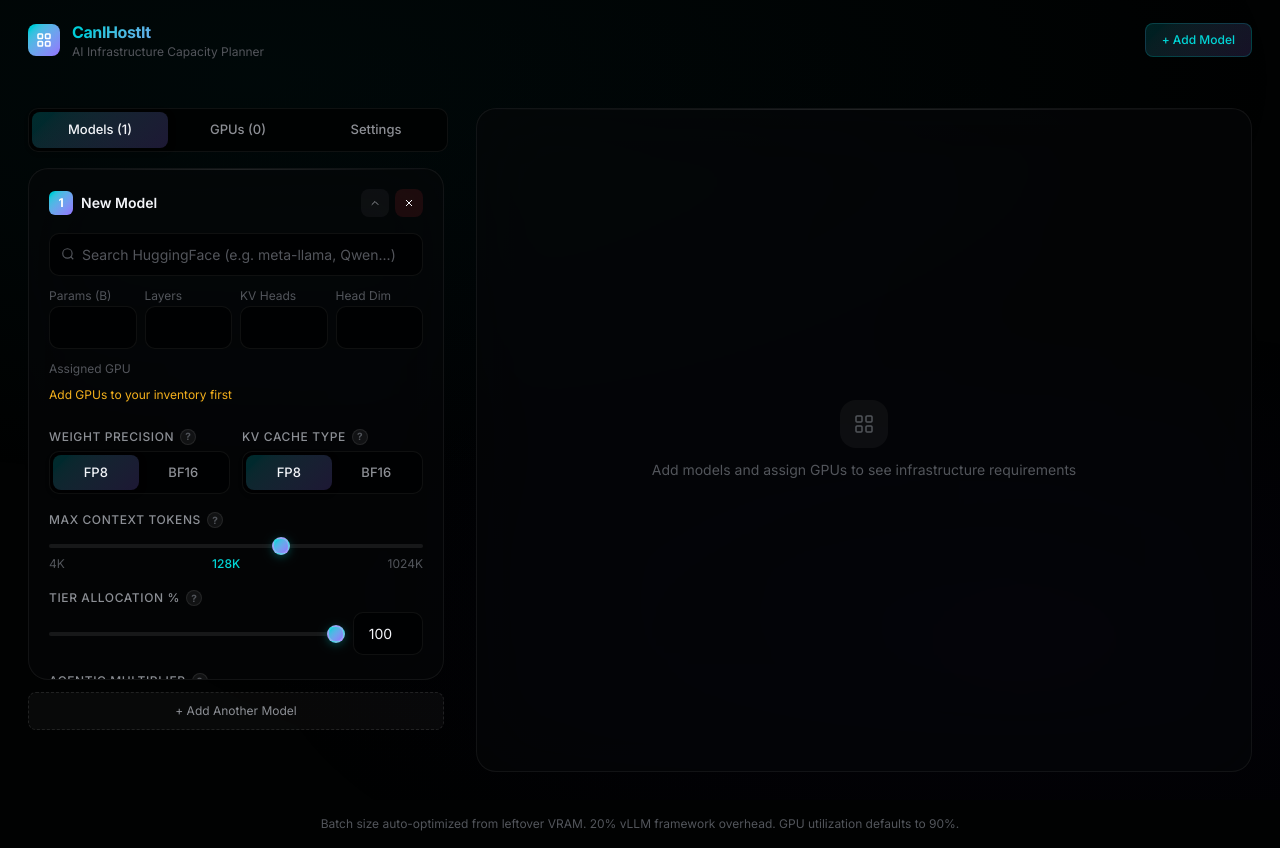
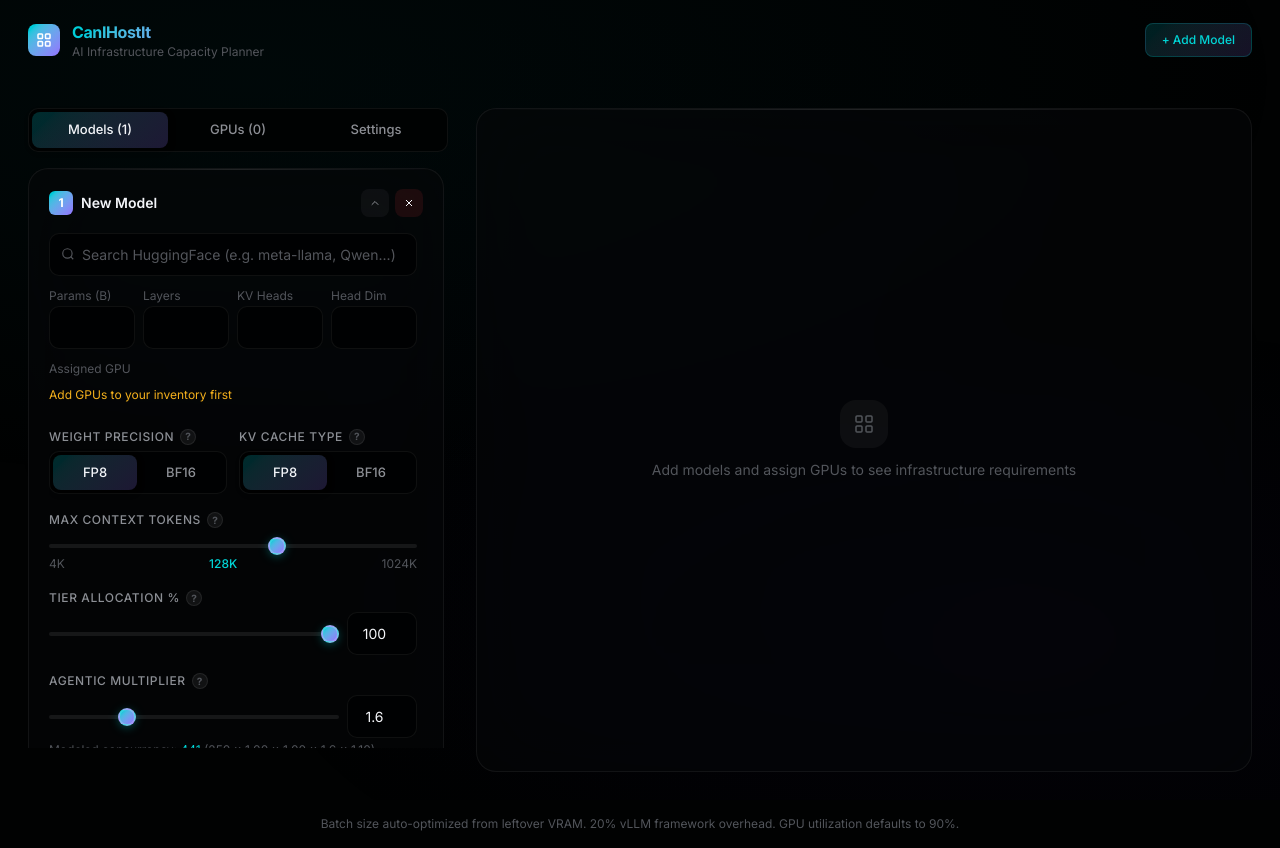
Before and after one commit to xotong/CanIHostIt, a Next.js app: page / in a window 1280 px wide. Both pictures are taken after a click on the button "+ Add Model". Built offline with nearby package versions, Linux system fonts and the light colour scheme.

Commit message:
fix: restore dual model-card scroll with stable card heights
Agent-Logs-Url: https://github.com/xotong/CanIHostIt/sessions/2b55288e-4ab9-4bc3-961a-a587bf471036

Co-authored-by: xotong <51039411+xotong@users.noreply.github.com>

```diff
--- a/src/app/globals.css
+++ b/src/app/globals.css
@@ -410,6 +410,11 @@
   }
 
   .model-card-expanded-content {
+    max-height: min(72vh, 860px);
+    overflow-y: auto;
+    overscroll-behavior: contain;
+    -webkit-overflow-scrolling: touch;
+    padding-right: 6px;
     padding-bottom: 10px;
   }
 
--- a/src/components/ModelCard.tsx
+++ b/src/components/ModelCard.tsx
@@ -114,7 +114,7 @@ export default function ModelCard({
 
   return (
     <div
-      className="glass-card p-5 animate-fade-in-up"
+      className="glass-card p-5 animate-fade-in-up shrink-0"
       style={{ opacity: 0, animationDelay: `${index * 0.05}s` }}
     >
       {/* Header */}
```
